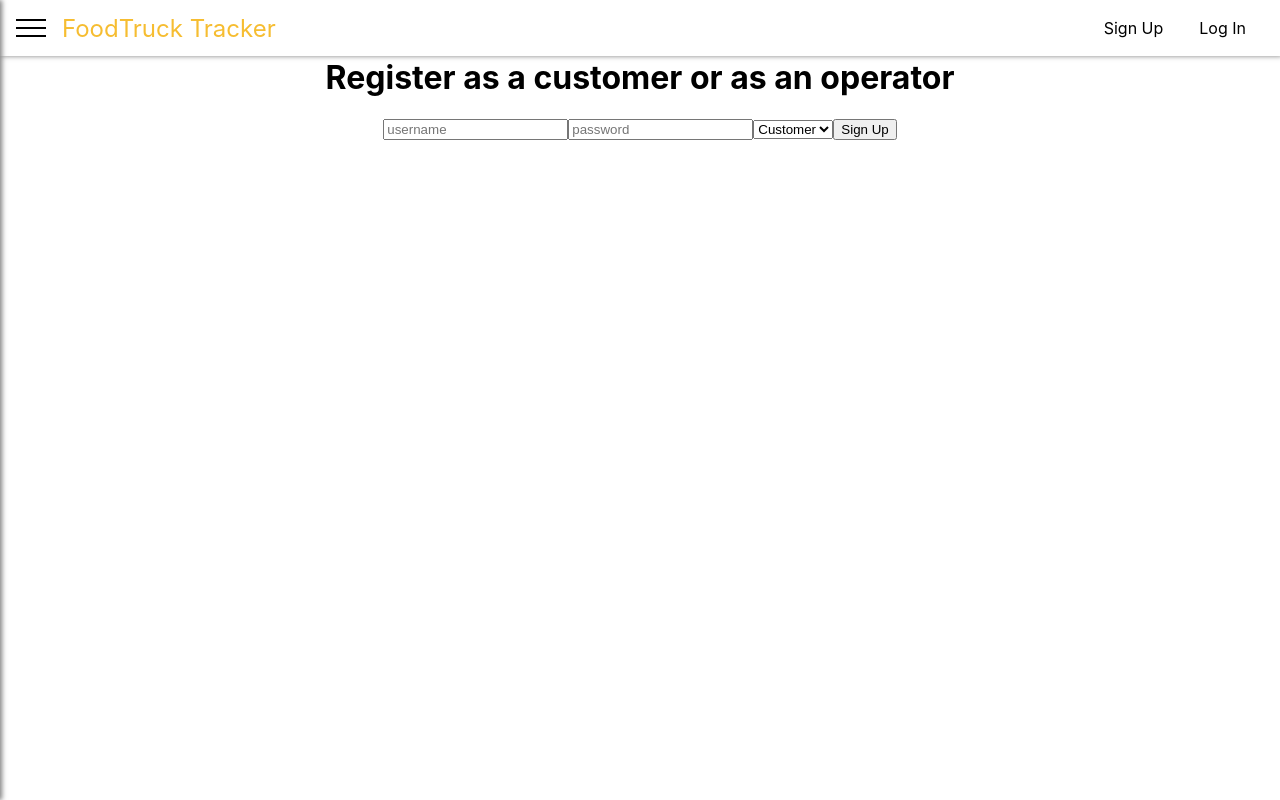
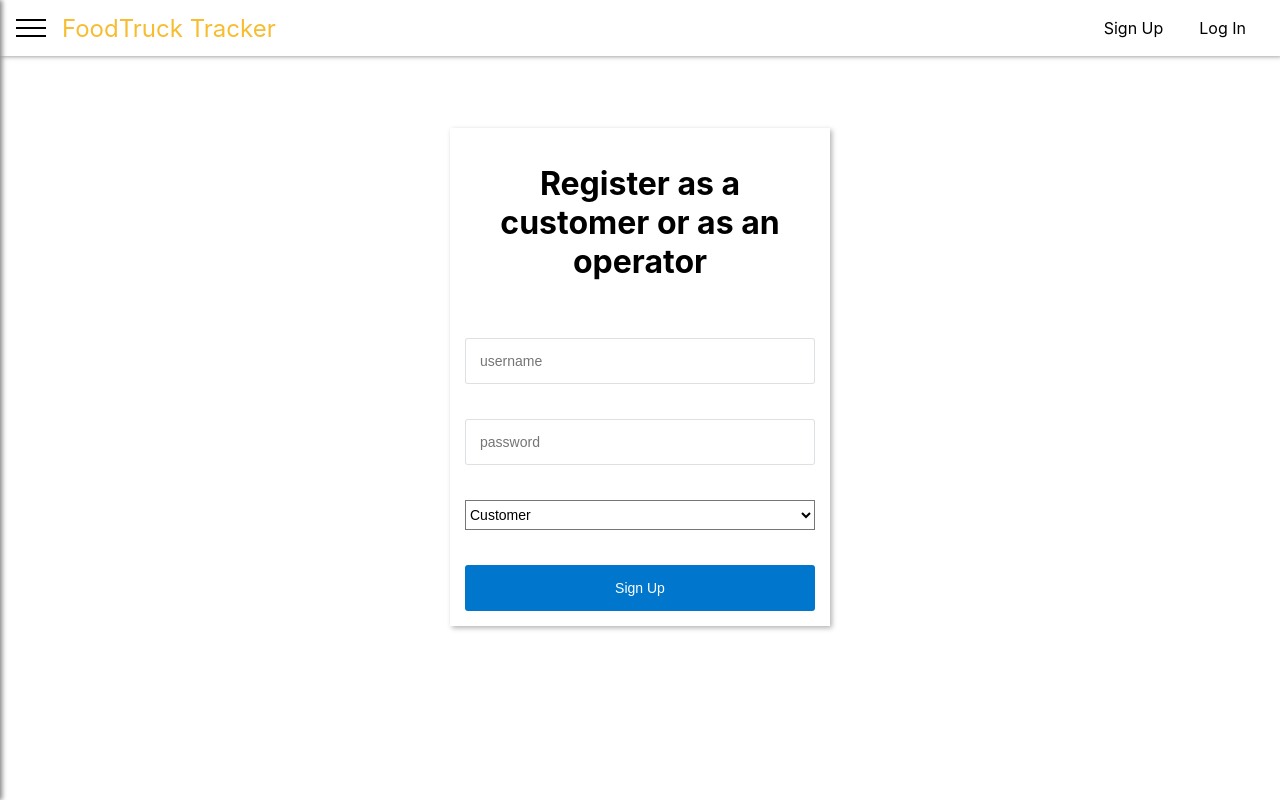
Before and after one commit to foodtruck-trackr-3/Front-End, a React (Create React App) app in the folder foodtruck-app/: page /register in a window 1280 px wide. Built offline with nearby package versions, Linux system fonts and the light colour scheme.

Commit message:
register.js styled completed.

```diff
--- a/foodtruck-app/src/App.js
+++ b/foodtruck-app/src/App.js
@@ -24,7 +24,7 @@ function App() {
 
   return (
     <div className="App">
-      <main style={{ marginTop: "58px" }}>
+      <main style={{ marginTop: "78px" }}>
       <Route exact path="/" component={Trucklist} />
       <Route exact path="/login" component={Login} />
       <Route exact path="/register" component={Register} />
@@ -32,7 +32,6 @@ function App() {
       <SideDrawer show={sideDrawerOpener} />
       <Backdrop drawerClose={drawerCloser} />
       </main>
-
     </div>
   );
 }
--- a/foodtruck-app/src/components/Register.js
+++ b/foodtruck-app/src/components/Register.js
@@ -1,6 +1,7 @@
 import React, { useState } from "react";
 import axios from "axios";
 import Loader from "react-loader-spinner";
+import styled from "styled-components";
 
 const Register = () => {
 
@@ -38,8 +39,54 @@ const Register = () => {
       });
   };
 
+
+  const FormGroup = styled.div`
+	width: 100%;
+	max-width: 350px;
+	padding: 15px;
+	margin: 10% auto;
+  text-align: center;
+  box-shadow: 2px 2px 5px rgba(0, 0, 0, 0.3);
+}
+  `;
+
+  const Button = styled.button`
+  width: 100%;
+	border: none;
+	padding: 15px;
+	font-size: 14px;
+	border-radius: 3px;
+	background-color: #0077CC;
+	color: white;
+  appearance: none;
+  margin-top: 10%;
+  `;
+
+  const Input = styled.input`
+	box-sizing: border-box;
+	font-size: 14px;
+	padding: 15px;
+	border-radius: 3px;
+	border: none;
+	box-shadow: inset 0 0 0 1px #dee1e3;
+	width: 100%;
+	outline: none;
+  transition: all 200ms;
+  margin-top: 10%;
+
+`;
+
+const Select = styled.select`
+height: 30px;
+font-size: 14px;
+width: 100%;
+color: black;
+background-color: white;
+margin-top: 10%;
+`;
+
   return (
-    <div>
+    <FormGroup>
       {isLoading && (
           <div>
             <Loader type="Puff" color="#204963" height={60} width={60} />
@@ -48,27 +95,27 @@ const Register = () => {
         )}
       <h1>Register as a customer or as an operator</h1>
       <form onSubmit={register} >
-        <input
+        <Input
           type="text"
           name="username"
           value={credentials.username}
           placeholder="username"
           onChange={handleChange}
         />
-        <input
+        <Input
           type="password"
           name="password"
           placeholder="password"
           value={credentials.password}
           onChange={handleChange}
         />
-        <select name="role" value={credentials.role} onChange={handleChange}>
+        <Select name="role" value={credentials.role} onChange={handleChange}>
             <option value="customer" selected>Customer</option>
             <option value="owner">Owner</option>
-        </select>
-        <button onClick={loading}>Sign Up</button>
+        </Select>
+        <Button onClick={loading}>Sign Up</Button>
       </form>
-    </div>
+    </FormGroup>
   )
 };
 
```
